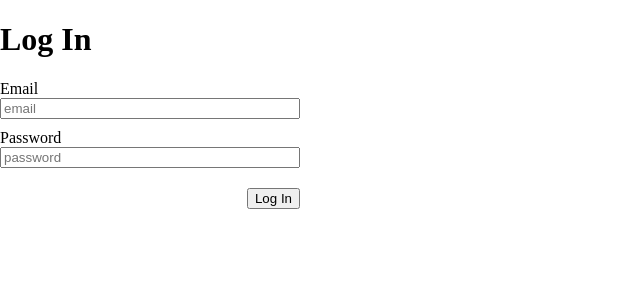
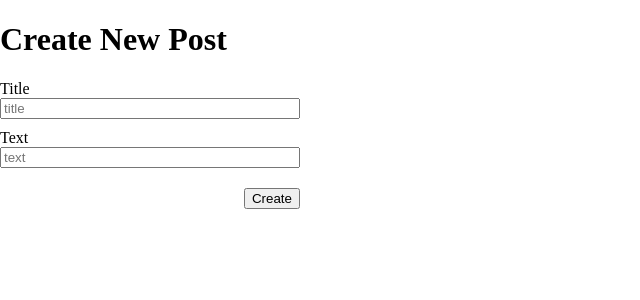
Before and after one commit to Stonehagen/odin-blog-frontend, a React (Create React App) app: page / in a window 1280 px wide. Shown: the top 300 px of the page, without its empty margins (0-640 px from the left). Built offline with nearby package versions, Linux system fonts and the light colour scheme.

Commit message:
rework requests to work with axios

```diff
--- a/package.json
+++ b/package.json
@@ -6,6 +6,7 @@
     "@testing-library/jest-dom": "^5.16.5",
     "@testing-library/react": "^13.4.0",
     "@testing-library/user-event": "^13.5.0",
+    "axios": "^1.3.4",
     "react": "^18.2.0",
     "react-cookie": "^4.1.1",
     "react-dom": "^18.2.0",
--- a/src/components/App.js
+++ b/src/components/App.js
@@ -1,11 +1,30 @@
+import { useCookies, Cookies } from 'react-cookie';
+import { setAuthToken } from '../methods/setAuthToken';
+
+import { BrowserRouter, Route, Routes } from 'react-router-dom';
+
+import LogIn from './LogIn';
+import SignUp from './SignUp';
+import CreatePost from './CreatePost';
+
 import '../styles/App.css';
 
-function App() {
+const App = () => {
+  const [cookies] = useCookies(['jwt_token']);
+  const token = cookies.jwt_token;
+  if (token) {
+    setAuthToken(token);
+  }
+
   return (
-    <div className="App">
-      <h1>Welcome to App</h1>
-    </div>
+    <BrowserRouter basename="/">
+      <Routes>
+        <Route path="/" element={<CreatePost />} />
+        <Route path="/signup" element={<SignUp />} />
+        <Route path="/login" element={<LogIn />} />
+      </Routes>
+    </BrowserRouter>
   );
-}
+};
 
 export default App;
--- /dev/null
+++ b/src/components/CreatePost.js
@@ -0,0 +1,74 @@
+import axios from 'axios';
+import { useState } from 'react';
+
+import '../styles/CreatePost.css';
+
+const CreatePost = () => {
+  const [title, setTitle] = useState('');
+  const [text, setText] = useState('');
+  const [errors, setErrors] = useState([]);
+
+  const handleSubmit = (e) => {
+    e.preventDefault();
+    /// implement dotenv api url !!!
+    axios
+      .post(
+        'http://localhost:3000/post/new',
+        {
+          title,
+          text,
+        },
+        {
+          headers: {
+            'Content-Type': 'application/json',
+          },
+        },
+      )
+      .then((res) => {
+        if (res.data.error) {
+          setErrors(res.data.error);
+        } else {
+          console.log(res.data);
+        }
+      })
+      .catch((err) => console.log(err));
+  };
+
+  return (
+    <div className="CreatePost">
+      <h1>Create New Post</h1>
+      <form onSubmit={handleSubmit}>
+        <label htmlFor="tile">Title</label>
+        <input
+          name="title"
+          value={title}
+          id="title"
+          placeholder="title"
+          type="text"
+          onChange={(e) => setTitle(e.target.value)}
+        />
+        <label htmlFor="text">Text</label>
+        <input
+          name="text"
+          value={text}
+          id="text"
+          placeholder="text"
+          type="text"
+          onChange={(e) => setText(e.target.value)}
+        />
+        <button type="submit">Create</button>
+        <div className="messages">
+          {errors.map((error, index) => {
+            return (
+              <p className="errorMessage" key={index}>
+                {error.msg}
+              </p>
+            );
+          })}
+        </div>
+      </form>
+    </div>
+  );
+};
+
+export default CreatePost;
--- a/src/components/LogIn.js
+++ b/src/components/LogIn.js
@@ -1,5 +1,8 @@
+import axios from 'axios';
 import { useState } from 'react';
 import { useCookies } from 'react-cookie';
+
+import { setAuthToken } from '../methods/setAuthToken';
 import '../styles/LogIn.css';
 
 const LogIn = () => {
@@ -9,10 +12,9 @@ const LogIn = () => {
 
   const [cookies, setCookie] = useCookies(['jwt_token']);
 
-  const saveJWTinCookie = (token, expires) => {
-    const bearerToken = `Bearer ${token}`;
-    setCookie('jwt_token', bearerToken, {
-      maxAge: 60*24*60*60*1000,
+  const saveJWTinCookie = (token) => {
+    setCookie('jwt_token', token, {
+      maxAge: 60 * 24 * 60 * 60 * 1000,
       path: '/',
     });
   };
@@ -20,21 +22,26 @@ const LogIn = () => {
   const handleSubmit = (e) => {
     e.preventDefault();
     /// implement dotenv api url !!!
-    fetch('http://localhost:3000/user/log-in', {
-      method: 'POST',
-      body: JSON.stringify({
-        email,
-        password,
-      }),
-      headers: { 'Content-Type': 'application/json' },
-    })
-      .then((res) => res.json())
-      .then((json) => {
-        if (json.error) {
-          setErrors(json.error);
+    axios
+      .post(
+        'http://localhost:3000/user/log-in',
+        {
+          email,
+          password,
+        },
+        {
+          headers: {
+            'Content-Type': 'application/json',
+          },
+        },
+      )
+      .then((res) => {
+        if (res.data.error) {
+          setErrors(res.data.error);
         } else {
-          console.log(json);
-          saveJWTinCookie(json.token, json.expireIn);
+          console.log(res.data);
+          saveJWTinCookie(res.data.token);
+          setAuthToken(res.data.token);
         }
       })
       .catch((err) => console.log(err));
--- a/src/components/SignUp.js
+++ b/src/components/SignUp.js
@@ -1,4 +1,6 @@
+import axios from 'axios';
 import { useState } from 'react';
+
 import '../styles/SignUp.css';
 
 const SignUp = () => {
@@ -11,15 +13,20 @@ const SignUp = () => {
   const handleSubmit = (e) => {
     e.preventDefault();
     /// implement dotenv api url !!!
-    fetch('http://localhost:3000/user/sign-up', {
-      method: 'POST',
-      body: JSON.stringify({
-        name,
-        email,
-        password,
-      }),
-      headers: { 'Content-Type': 'application/json' },
-    })
+    axios
+      .post(
+        'http://localhost:3000/user/sign-up',
+        {
+          name,
+          email,
+          password,
+        },
+        {
+          headers: {
+            'Content-Type': 'application/json',
+          },
+        },
+      )
       .then((res) => res.json())
       .then((json) => {
         if (json.error) {
--- a/src/index.js
+++ b/src/index.js
@@ -1,12 +1,14 @@
 import React from 'react';
 import ReactDOM from 'react-dom/client';
+import { CookiesProvider } from 'react-cookie';
+import App from './components/App';
 import './styles/index.css';
-import SignUp from './components/SignUp';
-import LogIn from './components/LogIn';
 
 const root = ReactDOM.createRoot(document.getElementById('root'));
 root.render(
   <React.StrictMode>
-    <LogIn />
-  </React.StrictMode>
+    <CookiesProvider>
+      <App />
+    </CookiesProvider>
+  </React.StrictMode>,
 );
--- /dev/null
+++ b/src/methods/setAuthToken.js
@@ -0,0 +1,9 @@
+import axios from 'axios';
+
+export const setAuthToken = (token) => {
+  if (token) {
+    axios.defaults.headers.common['Authorization'] = `Bearer ${token}`;
+  } else {
+    delete axios.defaults.headers.common['Authorization'];
+  }
+};
```
Also changed, not shown: src/styles/CreatePost.css (added), 1 other file (tests, documents, lock files or other folders).
